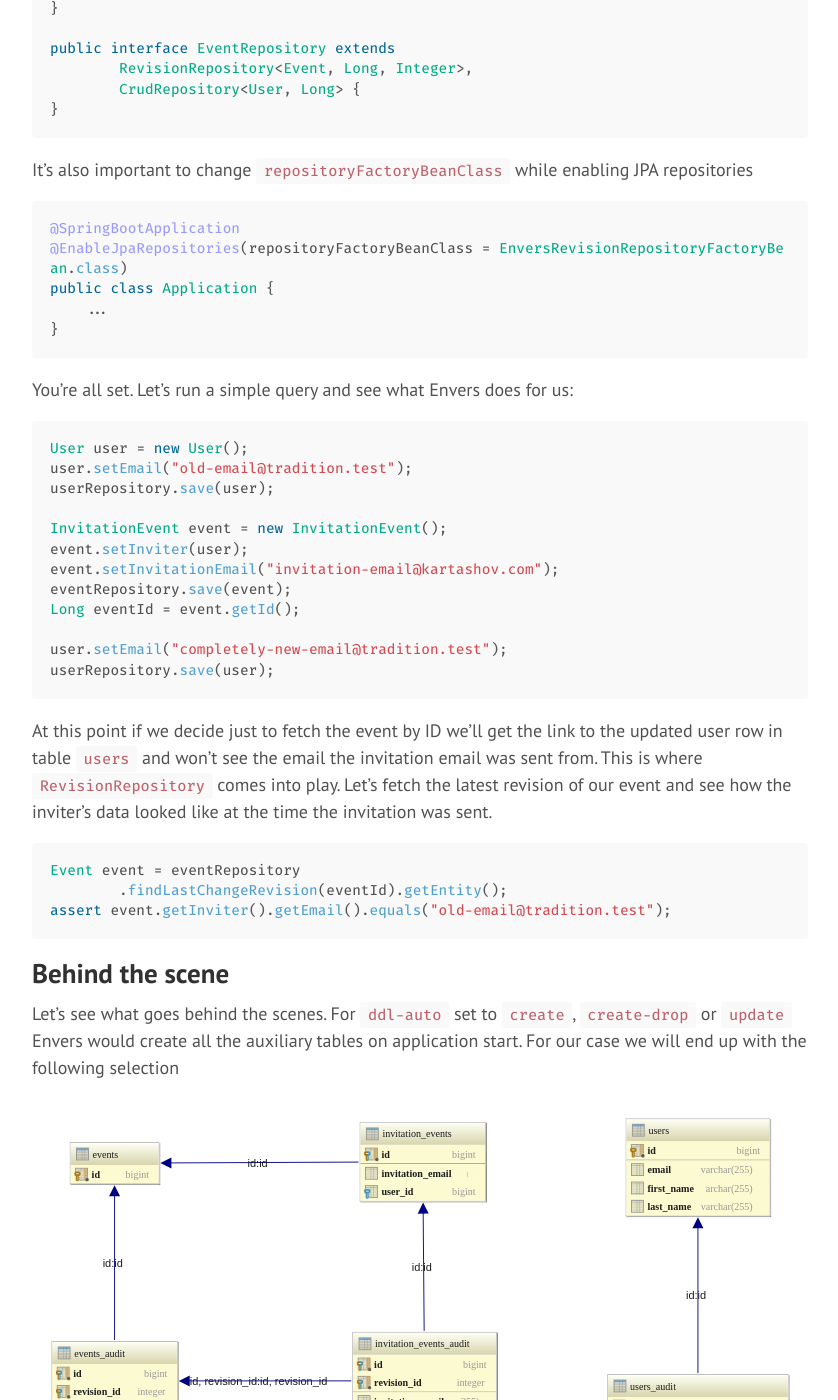
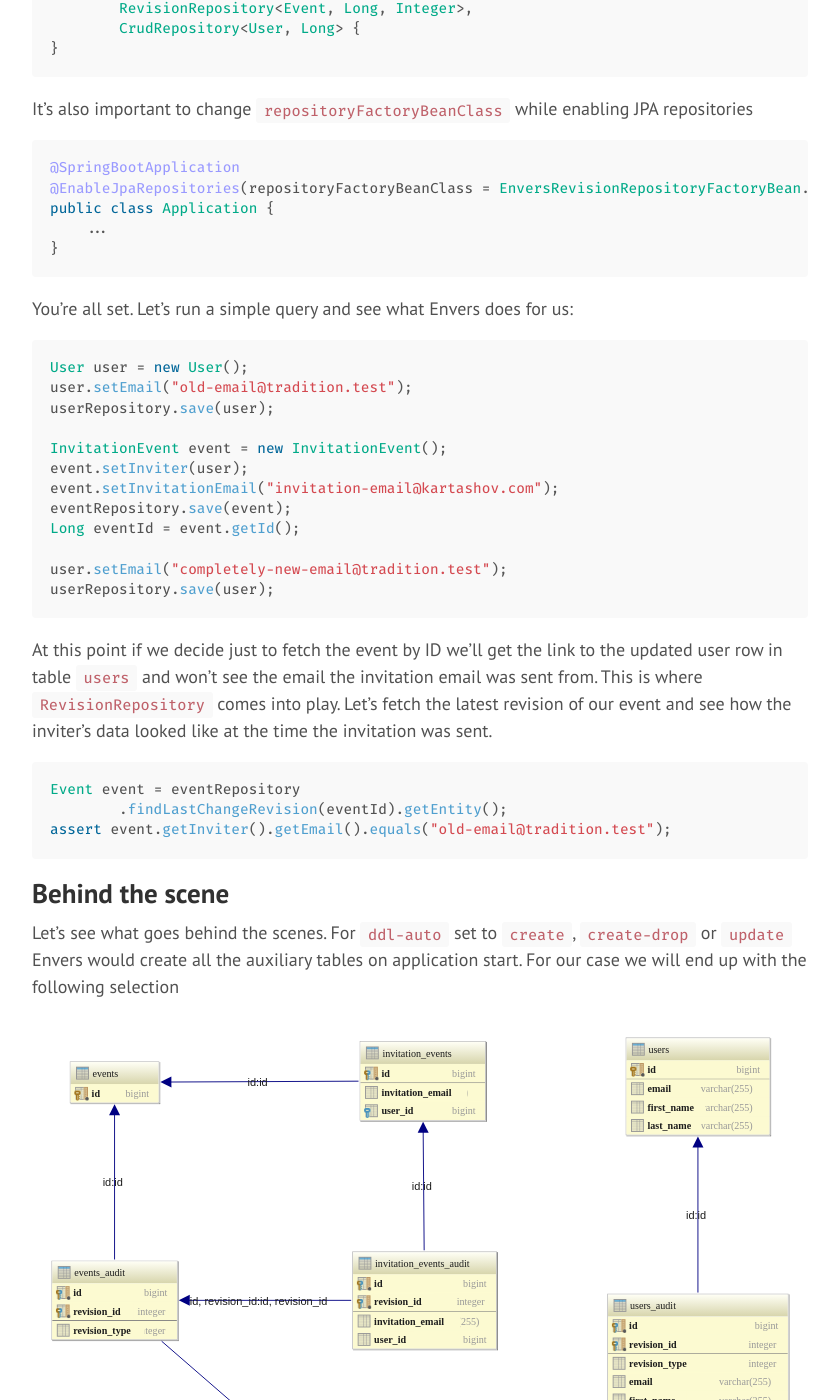
Before and after one commit to vasily-kartashov/vasily-kartashov.github.io, a Jekyll site: the page built from index.html, in a window 1280 px wide and 1400 px high, scrolled down 35914 px. Shown: the whole window, without its empty margins (382-1220 px from the left). Built offline with Jekyll 4.4.1, drawn with Linux system fonts in a browser that asks for light colours; some web fonts are replaced; the list of posts is cut into pages by our own code; some of the changed text lies outside the part shown.

Commit message:
pre for code snippets

```diff
--- a/public/css/poole.css
+++ b/public/css/poole.css
@@ -167,11 +167,13 @@ pre {
   padding: 1rem;
   font-size: .8rem;
   line-height: 1.4;
+  /**white-space: pre;
+  white-space: pre-wrap;*/
   white-space: pre;
-  white-space: pre-wrap;
   word-break: break-all;
   word-wrap: break-word;
   background-color: #f9f9f9;
+  overflow-x: scroll;
 }
 pre code {
   padding: 0;
@@ -191,7 +193,7 @@ pre code {
 
 /* Gist via GitHub Pages */
 .gist .gist-file {
-  font-family: Menlo, Monaco, "Courier New", monospace !important;
+  font-family: "FiraCode", Menlo, Monaco, "Courier New", monospace !important;
 }
 .gist .markdown-body {
   padding: 15px;
```
